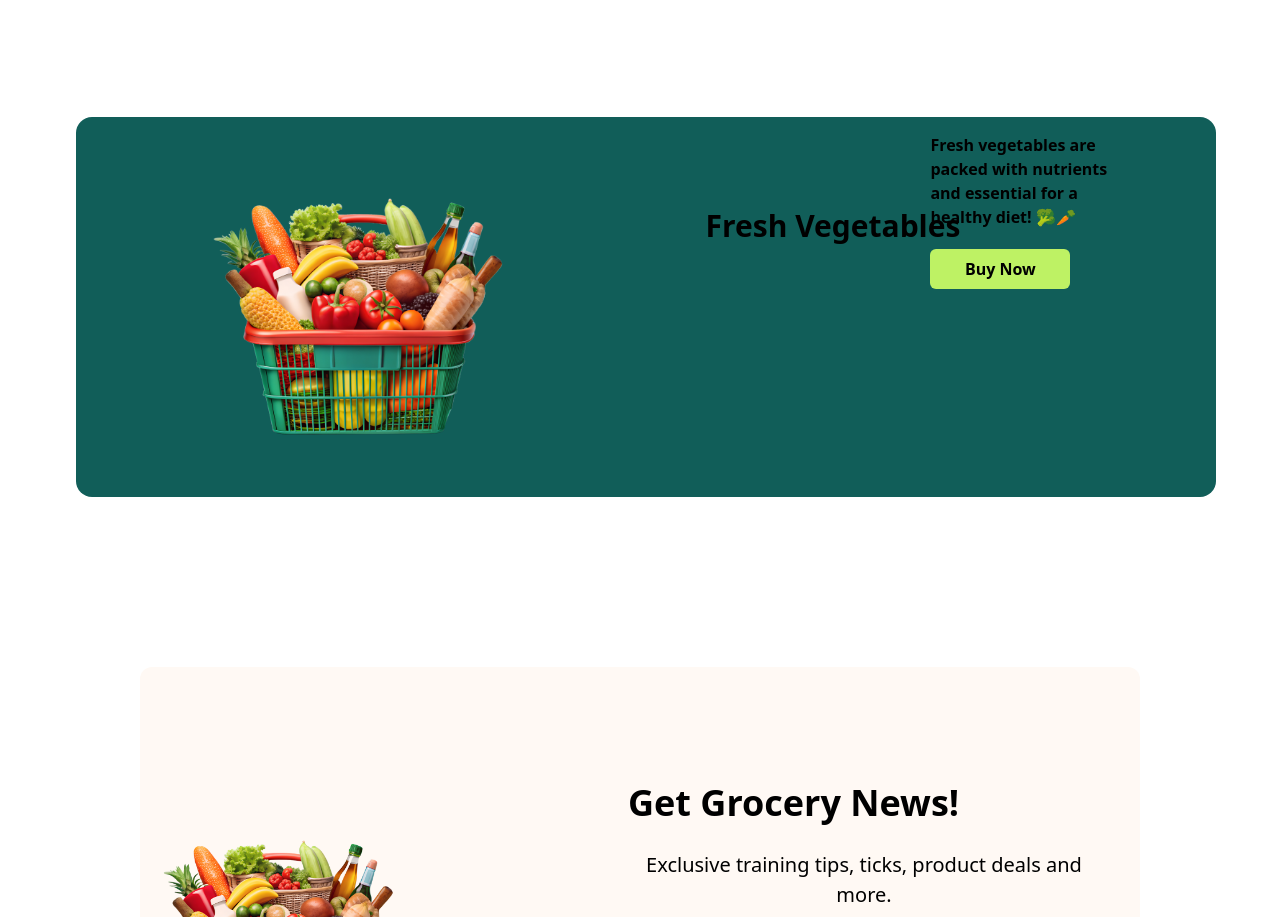
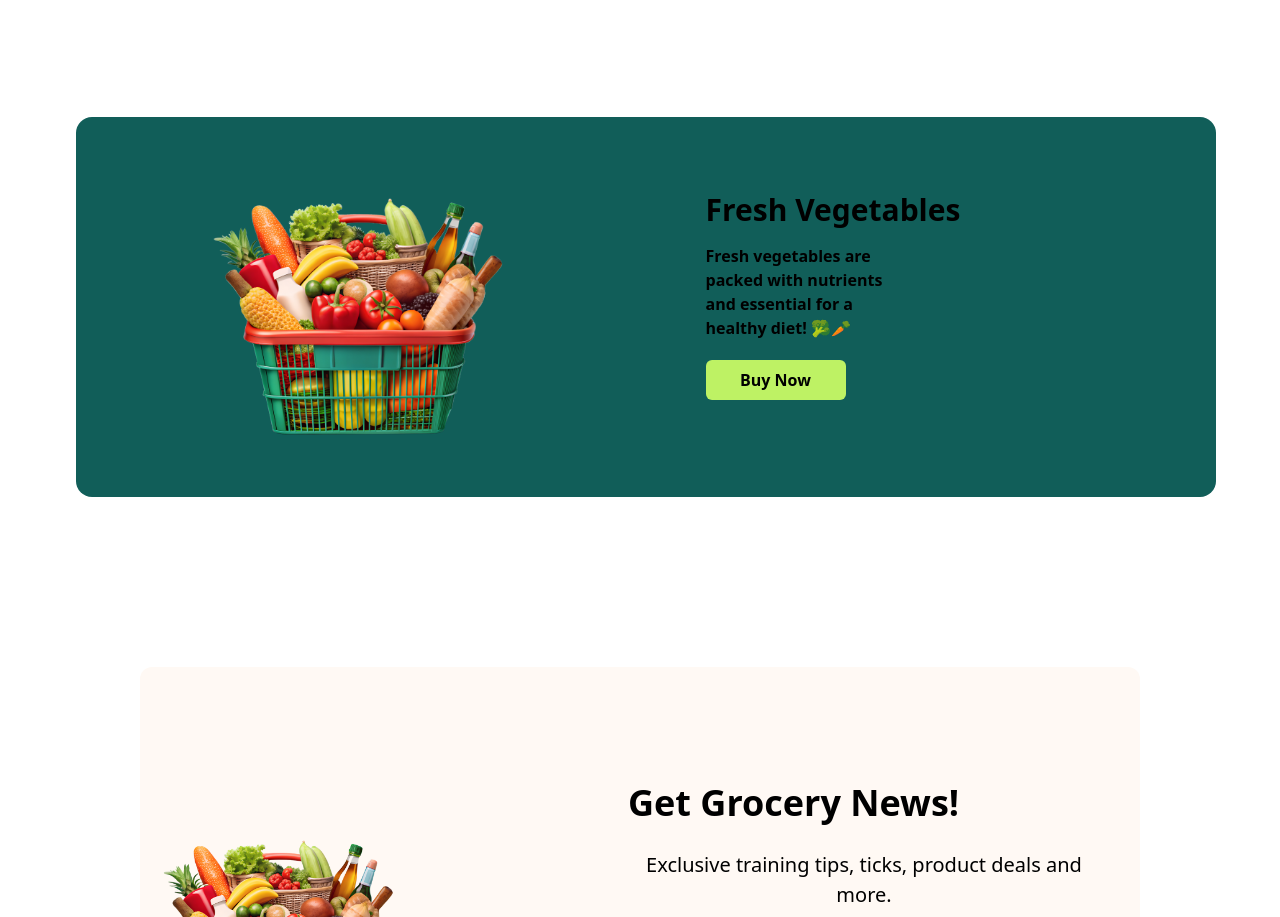
Before and after one commit to fahima933/1234, a plain HTML site: page index.html in a window 1280 px wide. Shown: the part 2532-3449 px from the top of the page. Drawn offline with nearby package versions, Linux system fonts and the light colour scheme.

Commit message:
add new codes

```diff
--- a/index.html
+++ b/index.html
@@ -90,7 +90,7 @@
         <div class=" w-11/12  ">
 
         <div class="flex flex-col md:flex-row md:pl-20">
-            <div class=" relative md:w-[390px] w-[450px] md:h-[402px] h-[339px] bg-gradient-to-b from-green-500 to-green-300 h-32 w-full rounded-xl  mt-[20px] pl-5 mx-auto">
+            <div class=" relative md:w-[390px]  w-[300px]  md:h-[402px] h-[339px] bg-gradient-to-b from-green-500 to-green-300 h-32 w-full rounded-xl  mt-[20px] pl-5 mx-auto">
                 <h1 class="text-[30px] mt-[30px] font-bold text-white">30% off</h1>
                 <p class="mt-[20px]">Discover a world of treats, toys, and essentials handpicked for </p>
                 <button class="bg-white h-[35px] mt-[30px] w-[100px] hover:bg-yellow-400 rounded-md">Buy Now</button>
@@ -312,16 +312,18 @@
             <img src="c2-assets/vegetable-busket.png"alt=""/>
         </div>
 
+           <div>
             <div class="mt-4 ml-[200px] ">
-              <h1 class=" md:mt-[75px] mt-[50px] md:text-3xl text-2xl  font-bold text-black md:-ml-[30px] -ml-[200px]">Fresh Vegetables</h1>
-              </div>
-              <div>
-              <p class="text-black md:mt-4 mt-[100px] text-2xs font-semibold md:-ml-[30px] -ml-[195px]">
-                Fresh vegetables are <br> packed  with nutrients<br>and essential for a <br>healthy diet! 🥦🥕
-              </p>
-              <button class="bg-lime-300 md:w-[140px] w-[100px] md:h-[40px] h-[33px] rounded-md md:mt-5 mt-[12px] font-semibold md:-ml-[30px] -ml-[195px]">Buy Now</button>
+                <h1 class=" md:mt-[75px] mt-[50px] md:text-3xl text-2xl  font-bold text-black md:-ml-[30px] -ml-[200px]">Fresh Vegetables</h1>
+                </div>
+                <div class="md:ml-[200px]">
+                <p class="text-black md:mt-4 mt-[10px] text-2xs font-semibold md:-ml-[30px] -ml-[4px] ">
+                  Fresh vegetables are <br> packed  with nutrients<br>and essential for a <br>healthy diet! 🥦🥕
+                </p>
+                <button class="bg-lime-300 md:w-[140px] w-[100px] md:h-[40px] h-[33px] rounded-md md:mt-5 mt-[12px] font-semibold md:-ml-[30px] -ml-[9px]">Buy Now</button>
 
-          </div>
+            </div>
+           </div>
     </div>
 
 
```
